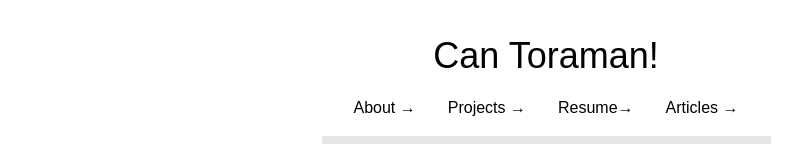
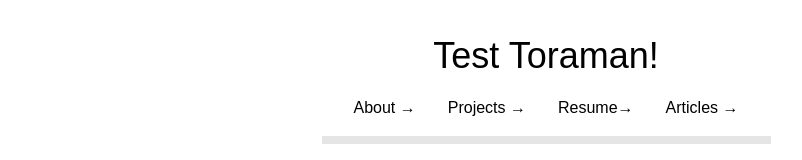
Before and after one commit to rrzhang139/richardzhang.com, a Next.js app: page /about in a window 1280 px wide. Shown: the top 160 px of the page, without its empty margins (94-896 px from the left). Built offline with nearby package versions, Linux system fonts and the light colour scheme.

Commit message:
testing git deployment

```diff
--- a/components/Navbar.js
+++ b/components/Navbar.js
@@ -6,7 +6,7 @@ const Navbar = () => {
     <nav className="m-auto w-auto sm:w-max p-4 font-yusei border-black border-b-8 border-opacity-10 mb-10">
       <Link href="/">
         <a>
-          <h1 className="text-4xl text-center mb-5">Can Toraman!</h1>
+          <h1 className="text-4xl text-center mb-5">Test Toraman!</h1>
         </a>
       </Link>
 
```
